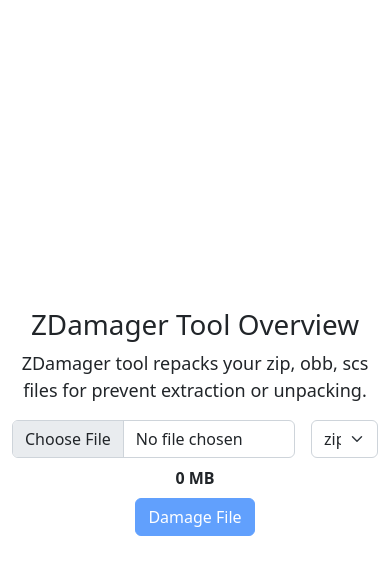
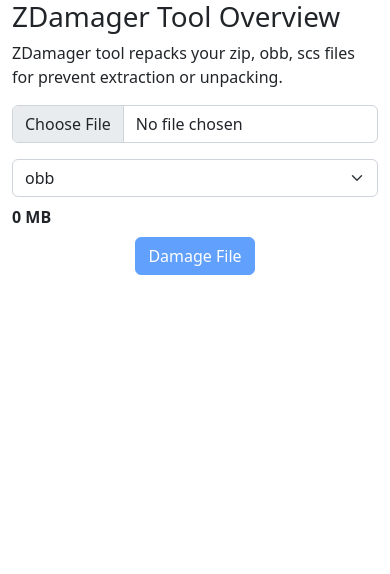
Before and after one commit to Safin-Ali/zip-damager, a plain HTML site: page index.html in a window 390 px wide. Drawn offline with nearby package versions, Linux system fonts and the light colour scheme.

Commit message:
style: :iphone: responsived input and select element

```diff
--- a/index.html
+++ b/index.html
@@ -3,29 +3,10 @@
 
 <head>
 	<meta charset="UTF-8">
+	<meta name="viewport" content="width=device-width, initial-scale=1.0">
 	<title>ZDamager Tool</title>
 	<link rel="stylesheet" href="https://cdn.jsdelivr.net/npm/bootstrap@5.2.3/dist/css/bootstrap.min.css">
-	<style>
-		/* Center align elements */
-		body {
-			display: flex;
-			justify-content: center;
-			align-items: center;
-			height: 100vh;
-		}
-
-		.form-select:focus,.form-control{
-			box-shadow: none !important;
-		}
-		p {
-			font-size: 18px;
-			font-weight: 500;
-		}
-
-		.container {
-			text-align: center;
-		}
-	</style>
+	<link rel="stylesheet" href="styles/styles.css">
 </head>
 
 <body>
@@ -35,7 +16,7 @@
 
 		<div class="my-2 d-block">
 
-			<div class="d-flex justify-content-center gap-3">
+			<div class="d-flex flex-column flex-md-row justify-content-center gap-3">
 				<!-- file input field -->
 				<div>
 					<input class="form-control" type="file" id="inputFile" accept=".zip,.obb,.scs">
@@ -43,9 +24,9 @@
 				<!-- select file type -->
 				<div>
 					<select id="fileType" class="form-select">
-						<option selected value="zip">zip</option>
-						<option value="obb">obb</option>
-						<option value="scs">scs</option>
+						<option value="zip" disabled>zip</option>
+						<option selected value="obb">obb</option>
+						<option value="scs" disabled>scs</option>
 					</select>
 				</div>
 			</div>
```
